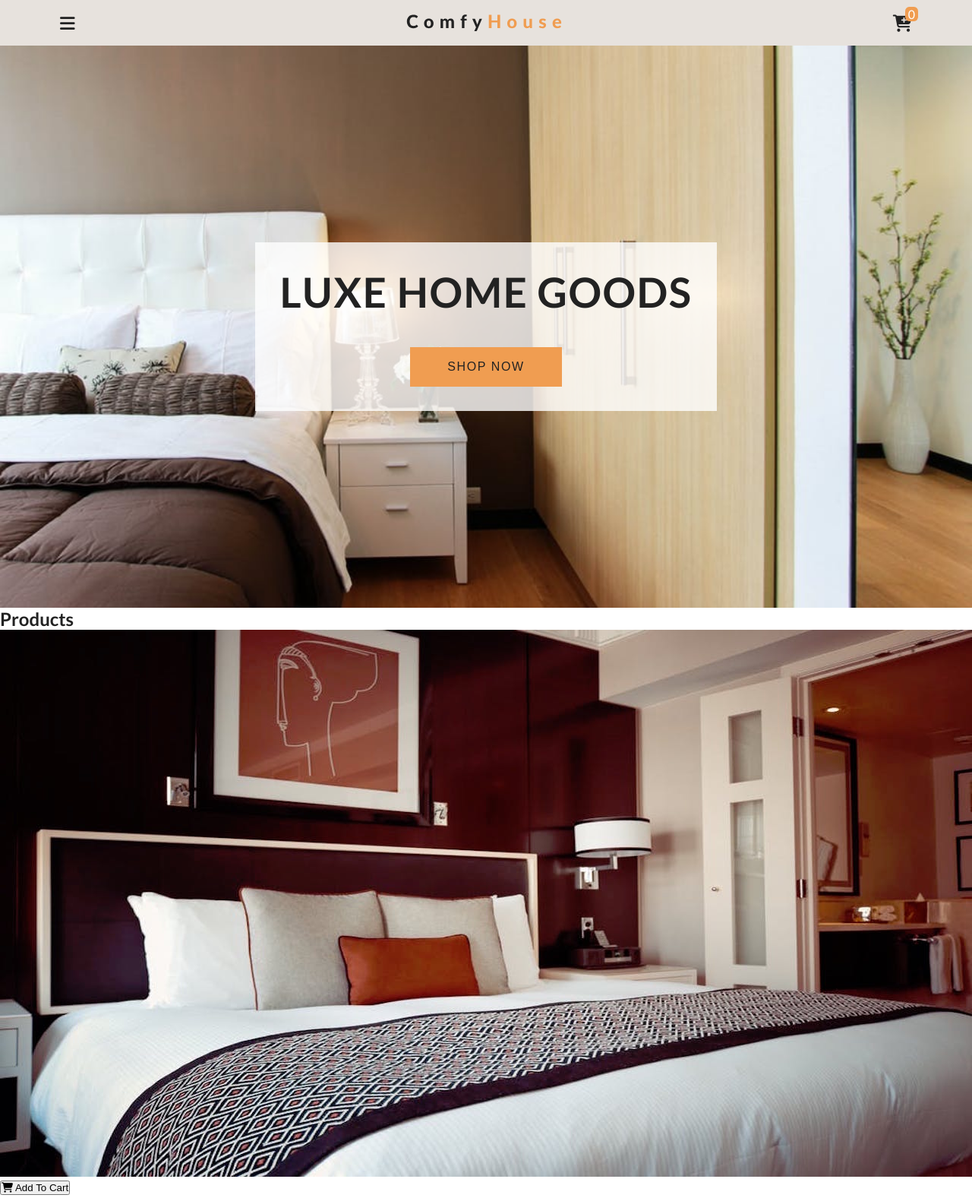
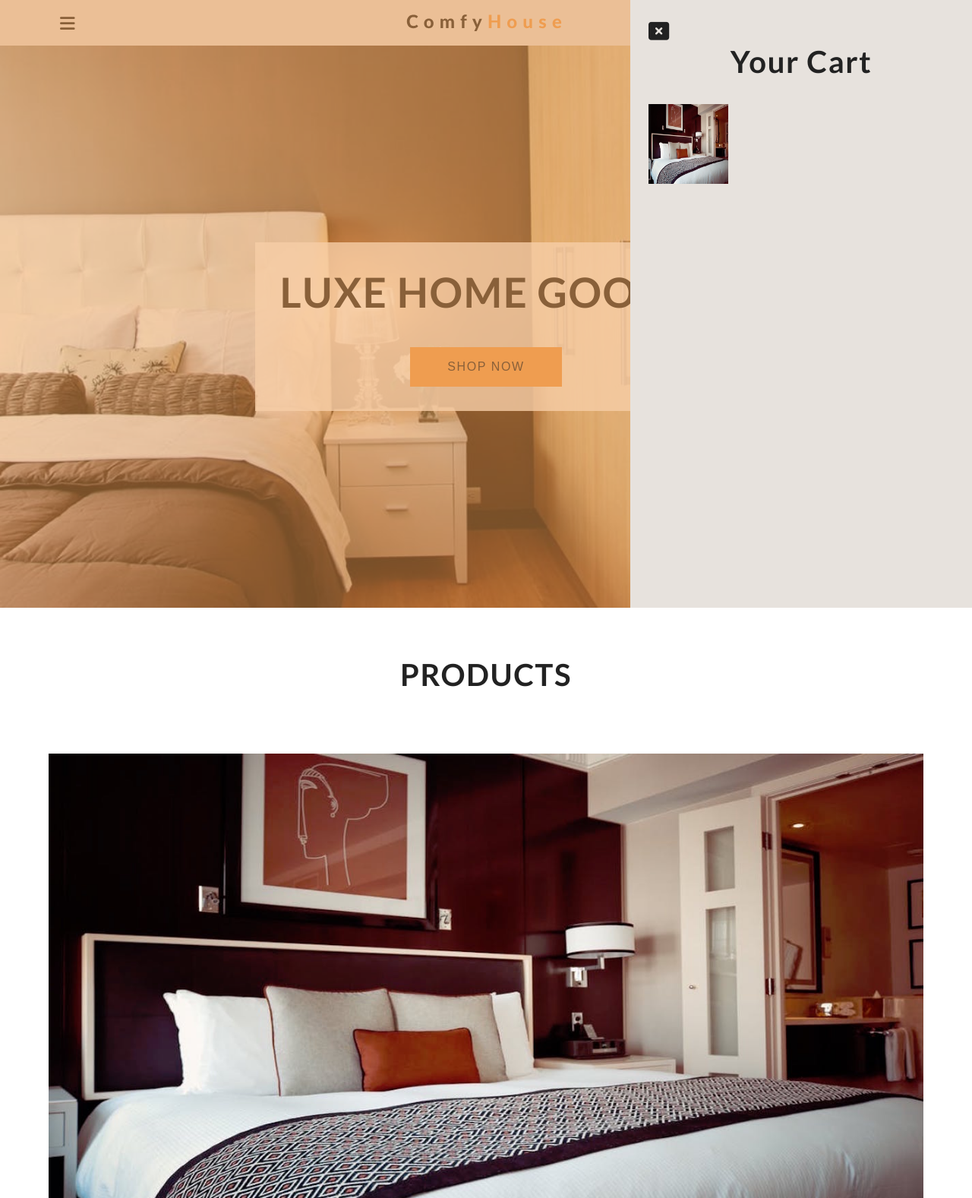
Before and after one commit to hurricanejay/haus-of-style, a plain HTML site: page index.html in a window 1280 px wide. Shown: the top 1577 px of the page at 76% size. Drawn offline with Linux system fonts and the light colour scheme.

Commit message:
adds cart

```diff
--- a/index.html
+++ b/index.html
@@ -31,23 +31,27 @@
     </nav>
 
     <!-- hero -->
-    <header class='hero'>
-        <div class='banner'>
-            <h1 class='banner-title'>Luxe Home Goods</h1>
+    <header class="hero">
+      <div class="banner">
+        <h1 class="banner-title">Luxe Home Goods</h1>
         <button class="banner-btn">Shop Now</button>
       </div>
     </header>
 
     <!-- products -->
     <section class="products">
-        <div class='section-title'>
+      <div class="section-title">
         <h2>Products</h2>
         <div class="products-center">
           <!-- single product -->
           <article class="product">
             <div class="img-container">
-                        <img src='./images/product-1.jpeg' alt='product' class='product-img'>
-                        <button class='bag-btn' data-id="1">
+              <img
+                src="./images/product-1.jpeg"
+                alt="product"
+                class="product-img"
+              />
+              <button class="bag-btn" data-id="1">
                 <i class="fas fa-shopping-cart"></i>
                 Add To Cart
               </button>
@@ -55,7 +59,25 @@
             <h3>Queen Bed</h3>
             <h4>$20</h4>
           </article>
+
           <!-- end of single product -->
+          <!-- cart -->
+          <div class="cart-overlay">
+            <div class="cart">
+              <span class="close-cart">
+                <i class="fas fa-window-close"></i>
+                <h2>Your Cart</h2>
+                <div class="cart-content">
+                    <!-- cart item -->
+                    <div class="cart-item">
+                        <img src="./images/product-1.jpeg" alt='product'>
+                    </div>
+                    <!-- end of cart item -->
+                </div>
+              </span>
+            </div>
+          </div>
+          <!-- end ofcart -->
         </div>
       </div>
     </section>
--- a/style.css
+++ b/style.css
@@ -89,3 +89,157 @@ body {
     background: transparent;
     color: var(--primaryColor);
   }
+
+
+.products {
+    padding: 4rem 0;
+  }
+  .section-title h2 {
+    text-align: center;
+    font-size: 2.5rem;
+    margin-bottom: 5rem;
+    text-transform: uppercase;
+    letter-spacing: var(--mainSpacing);
+  }
+  .products-center {
+    width: 90vw;
+    margin: 0 auto;
+    max-width: 1170px;
+    display: grid;
+    grid-template-columns: repeat(auto-fit, minmax(250px, 1fr));
+    grid-column-gap: 1.5rem;
+    grid-row-gap: 2rem;
+  }
+  .img-container {
+    position: relative;
+    overflow: hidden;
+  }
+  .bag-btn {
+    position: absolute;
+    top: 85%;
+    right: 0;
+    background: var(--primaryColor);
+    border: none;
+    text-transform: uppercase;
+    padding: 0.5rem 0.75rem;
+    letter-spacing: var(--mainSpacing);
+    font-weight: bold;
+    transition: var(--mainTransition);
+    transform: translateX(101%);
+    cursor: pointer;
+  }
+  .bag-btn:hover {
+    color: var(--mainWhite);
+  }
+  .fa-shopping-cart {
+    margin-right: 0.5rem;
+  }
+  .img-container:hover .bag-btn {
+    transform: translateX(0);
+  }
+  .product-img {
+    display: block;
+    width: 100%;
+    min-height: 12rem;
+    transition: var(--mainTransition);
+  }
+  .img-container:hover .product-img {
+    opacity: 0.5;
+  }
+
+  .product h3 {
+    text-transform: capitalize;
+    font-size: 1.1rem;
+    margin-top: 1rem;
+    letter-spacing: var(--mainSpacing);
+    text-align: center;
+  }
+
+  .product h4 {
+    margin-top: 0.7rem;
+    letter-spacing: var(--mainSpacing);
+    color: var(--primaryColor);
+    text-align: center;
+  }
+
+  .cart-overlay {
+    position: fixed;
+    top: 0;
+    right: 0;
+    width: 100%;
+    height: 100%;
+    transition: var(--mainTransition);
+    background: rgb(240, 157, 81, 0.5);
+    z-index: 2;
+    /* visibility: hidden; */
+  }
+  .cart {
+    position: fixed;
+    top: 0;
+    right: 0;
+    width: 100%;
+    height: 100%;
+    overflow: scroll;
+    z-index: 3;
+    background: rgb(231, 226, 221);
+    padding: 1.5rem;
+    transition: var(--mainTransition);
+    /* transform: translateX(100%); */
+  }
+  .showCart {
+    transform: translateX(0);
+  }
+  .transparentBcg {
+    visibility: visible;
+  }
+  @media screen and (min-width: 768px) {
+    .cart {
+      width: 30vw;
+      min-width: 450px;
+    }
+  }
+
+  .close-cart {
+    font-size: 1.7rem;
+    cursor: pointer;
+  }
+  .cart h2 {
+    text-transform: capitalize;
+    text-align: center;
+    letter-spacing: var(--mainSpacing);
+    margin-bottom: 2rem;
+  }
+
+
+  .cart-item {
+    display: grid;
+    align-items: center;
+    grid-template-columns: auto 1fr auto;
+    grid-column-gap: 1.5rem;
+    margin: 1.5rem 0;
+  }
+  .cart-item img {
+    width: 105px;
+    height: 105px;
+  }
+  .cart-item h4 {
+    font-size: 0.85rem;
+    text-transform: capitalize;
+    letter-spacing: var(--mainSpacing);
+  }
+  .cart-item h5 {
+    margin: 0.5rem 0;
+    letter-spacing: var(--mainSpacing);
+  }
+  .item-amount {
+    text-align: center;
+  }
+  .remove-item {
+    color: grey;
+    cursor: pointer;
+  }
+  .fa-chevron-up,
+  .fa-chevron-down {
+    color: var(--primaryColor);
+    cursor: pointer;
+  }
```
Lines whose indentation alone changed are shown as unchanged.
